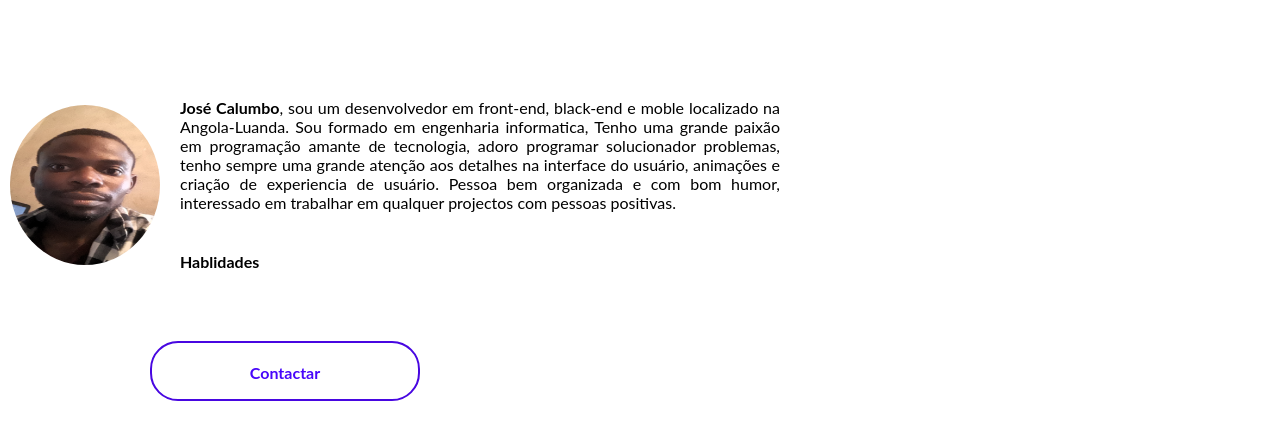
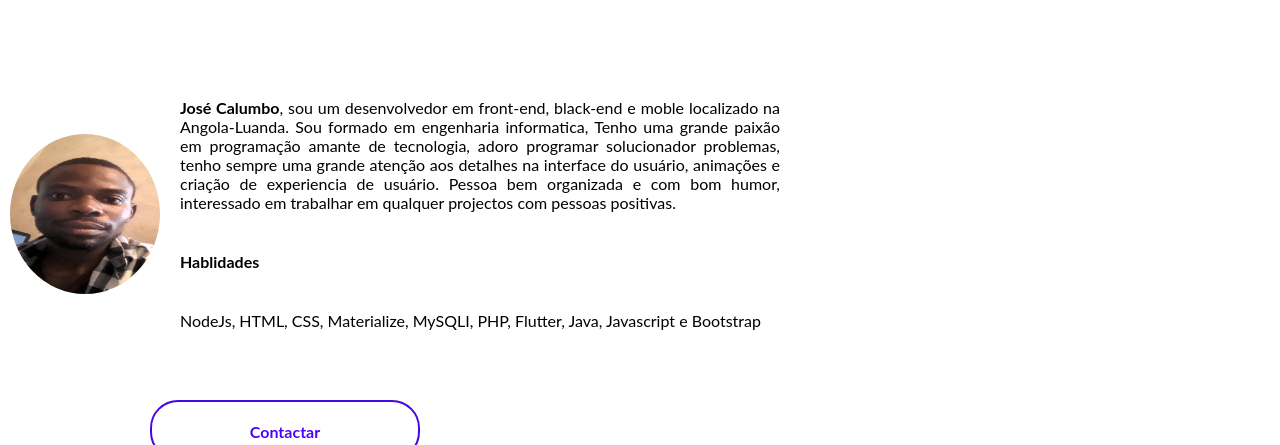
Before and after one commit to JoseCalumbo/my-portfolio, a plain HTML site: page index.html in a window 1280 px wide. Shown: the part 534-979 px from the top of the page. Drawn offline with Linux system fonts and the light colour scheme.

Commit message:
mais
des

```diff
--- a/index.html
+++ b/index.html
@@ -86,7 +86,7 @@
                         interessado em trabalhar em qualquer projectos com pessoas positivas.</p>
 
                         <p><strong>Hablidades</strong></p>
-
+                        <p>NodeJs, HTML, CSS, Materialize, MySQLI, PHP, Flutter, Java, Javascript e Bootstrap </p>
                     </div>
                     <a class="contactar" href="#contacto">Contactar</a>
                 </div>
```
